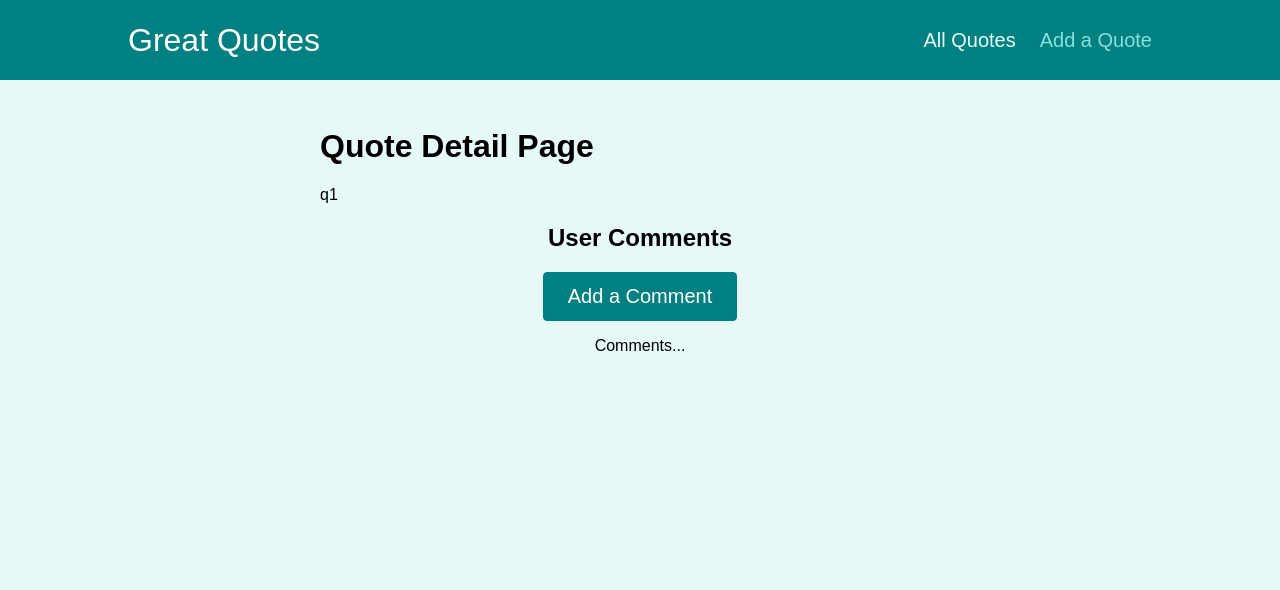
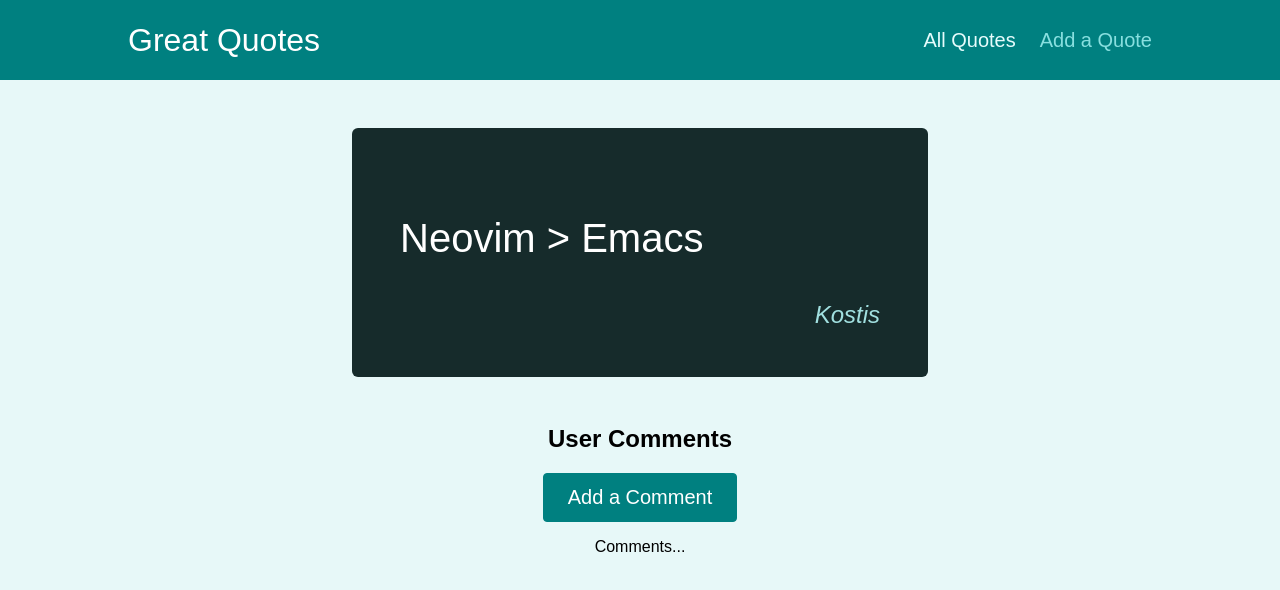
Before and after one commit to kostiskalkounos/react-router, a React (Create React App) app: page /quotes/q1/comments in a window 1280 px wide. Shown: the top 590 px of the page. Built offline with nearby package versions, Linux system fonts and the light colour scheme.

Commit message:
link buttons to proper pages

```diff
--- a/src/components/quotes/QuoteItem.js
+++ b/src/components/quotes/QuoteItem.js
@@ -1,4 +1,5 @@
-import classes from './QuoteItem.module.css';
+import { Link } from "react-router-dom";
+import classes from "./QuoteItem.module.css";
 
 const QuoteItem = (props) => {
   return (
@@ -9,9 +10,9 @@
         </blockquote>
         <figcaption>{props.author}</figcaption>
       </figure>
-      <a className='btn'>
+      <Link className="btn" to={`/quotes/${props.id}`}>
         View Fullscreen
-      </a>
+      </Link>
     </li>
   );
 };
--- a/src/pages/QuoteDetail.js
+++ b/src/pages/QuoteDetail.js
@@ -1,14 +1,25 @@
 import { Route, useParams } from "react-router";
 
+import HighLightedQuote from "../components/quotes/HighlightedQuote";
 import Comments from "../components/comments/Comments";
+
+const DUMMY_QUOTES = [
+  { id: "q1", author: "Kostis", text: "Neovim > Emacs" },
+  { id: "q2", author: "Mary", text: "I agree" },
+];
 
 const QuoteDetail = () => {
   const params = useParams();
 
+  const quote = DUMMY_QUOTES.find((quote) => quote.id === params.quoteId);
+
+  if (!quote) {
+    return <p>No quote found!</p>;
+  }
+
   return (
     <>
-      <h1>Quote Detail Page</h1>
-      <p>{params.quoteId}</p>
+      <HighLightedQuote text={quote.text} author={quote.author} />
       <Route path={`/quotes/${params.quoteId}/comments`}>
         <Comments />
       </Route>
```
